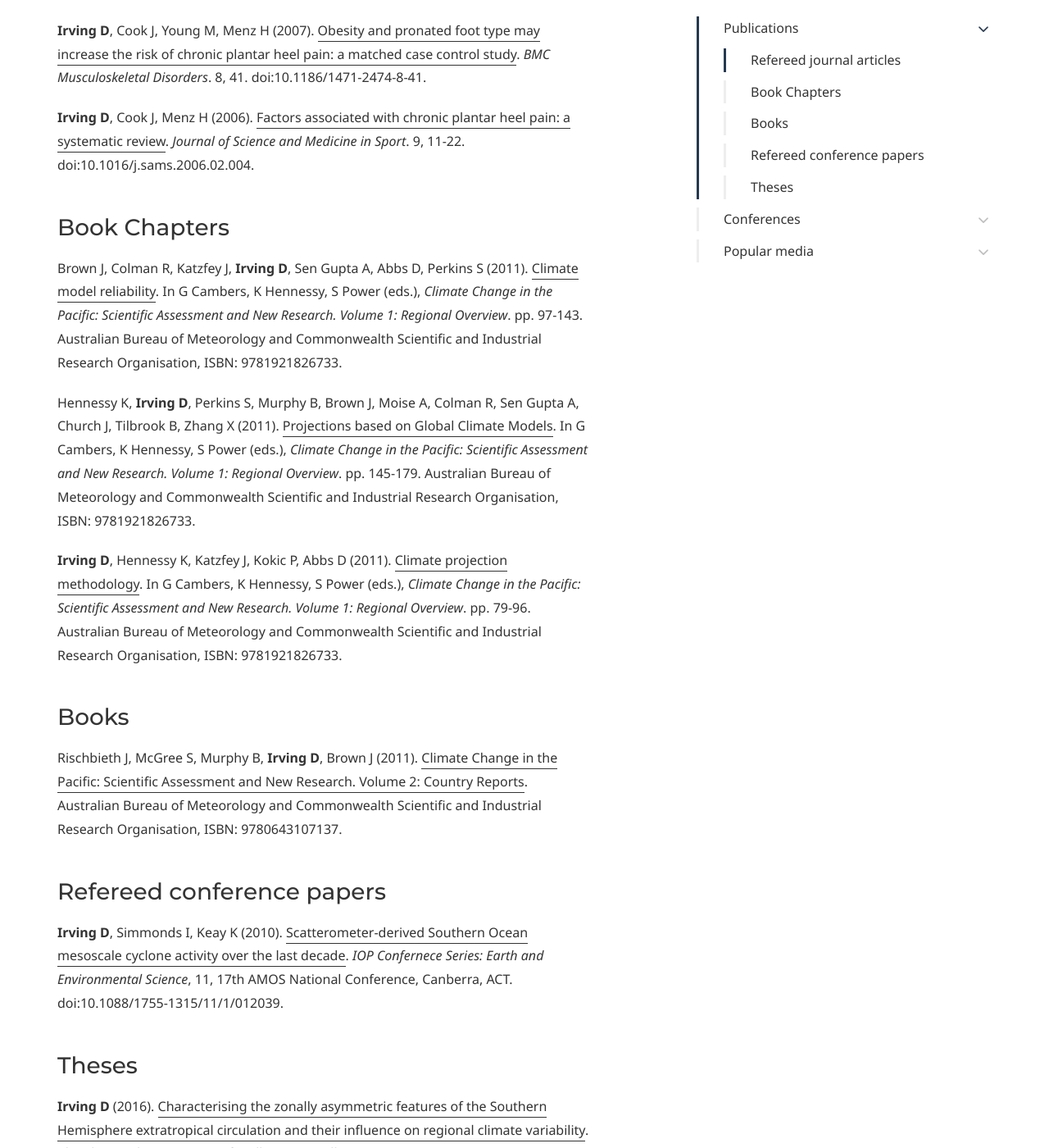
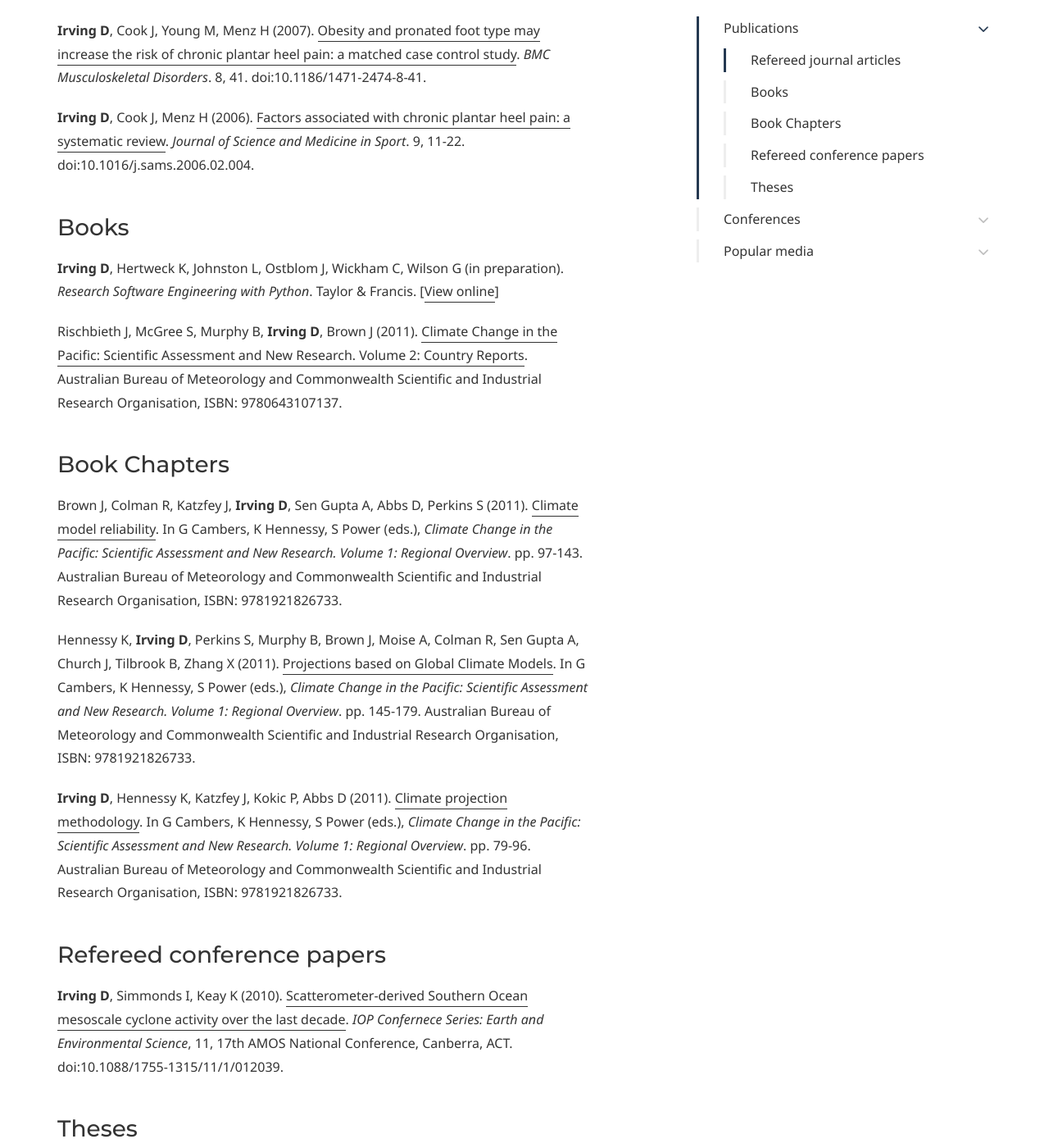
Before and after one commit to DamienIrving/damienirving.github.io, a Jekyll site: the page built from publications.md, in a window 1280 px wide and 1400 px high, scrolled down 2174 px. Shown: the whole window at 82% size. Built offline with Jekyll 4.4.1, drawn with Linux system fonts in a browser that asks for light colours; some web fonts are replaced; some of the changed text lies outside the part shown.

Commit message:
Update publications.md

```diff
--- a/publications.md
+++ b/publications.md
@@ -58,6 +58,11 @@ Perkins S, **Irving D**, Brown JR, Power S, Moise A, Colman R, Smith I (2012). [
 
 **Irving D**, Cook J, Menz H (2006). [Factors associated with chronic plantar heel pain: a systematic review](http://www.jsams.org/article/S1440-2440%2806%2900009-0/abstract). *Journal of Science and Medicine in Sport*. 9, 11-22. doi:10.1016/j.sams.2006.02.004.
 
+### Books
+
+**Irving D**, Hertweck K, Johnston L, Ostblom J, Wickham C, Wilson G (in preparation). *Research Software Engineering with Python*. Taylor & Francis. [[View online](https://merely-useful.github.io/py-rse/)]
+
+Rischbieth J, McGree S, Murphy B, **Irving D**, Brown J (2011). [Climate Change in the Pacific: Scientific Assessment and New Research. Volume 2: Country Reports](http://www.pacificclimatechangescience.org/publications/reports/). Australian Bureau of Meteorology and Commonwealth Scientific and Industrial Research Organisation, ISBN: 9780643107137.
 
 ### Book Chapters
 
@@ -92,7 +92,6 @@ Rischbieth J, McGree S, Murphy B, **Irving D**, Brown J (2011). [Climate Change
 ### Invited presentations
 
 **Irving D**, Hennessy K, Brown JN, Brown JR, Sen Gupta A, Perkins S, Muir L, Rischbieth J (2012). [Providing climate projections for individual Pacific island nations: current progress and future directions](http://www.colloque.ird.fr/icshmo-2012/). Paper presented to the *10th International Conference on Southern Hemisphere Meteorology and Oceanography*, Noumea, New-Caledonia.
-
 
 ### Podium presentations
 
@@ -133,6 +132,10 @@ Rischbieth J, McGree S, Murphy B, **Irving D**, Brown J (2011). [Climate Change
 **Irving D**, Cook J, Menz H (2007). Factors associated with chronic plantar heel pain: a matched case control study. Paper presented to the *American College of Sports Medicine Annual Meeting*, New Orleans, Louisianna, USA.
 
 **Irving D**, Cook J, Menz H (2006). Factors associated with chronic plantar heel pain: a matched case control study. Paper presented to the *Asics Conference of Science and Medicine in Sport*, Yanuca, Fiji.
+
+### Lightning talks
+
+**Irving D**, Hertweck K, Johnston L, Ostblom J, Wickham C, Wilson G (2020). An open source textbook for research software engineering. Paper presented to the *ARDC Australian eResearch & Data Skills Summit*, Online.
 
 ### Posters
 
```
Also changed, not shown: other parts of publications.md (+0 -5 lines).
